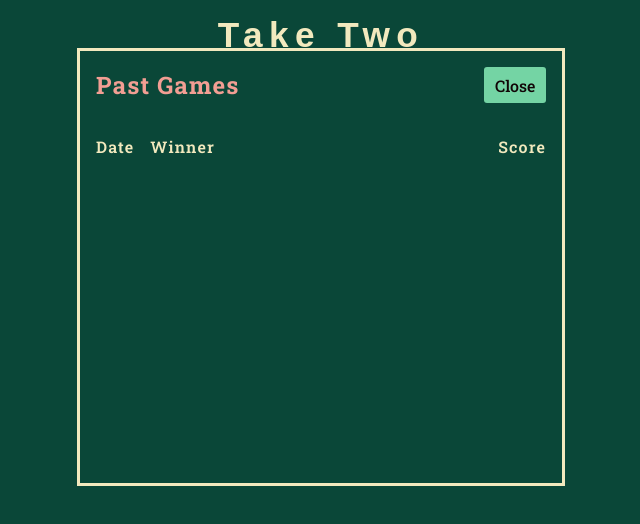
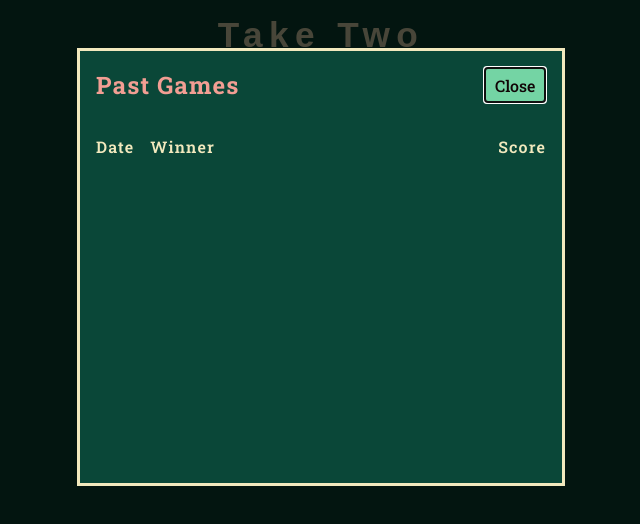
Before and after one commit to tyler-goodwin/take-two-calculator, a React (Vite) app: page / in a window 1280 px wide. Both pictures are taken after a click on the button "History". Shown: the top 524 px of the page, without its empty margins (319-959 px from the left). Built offline with nearby package versions, Linux system fonts and the light colour scheme; a web font is replaced by a local one.

Commit message:
Fix backdrop not showing up

```diff
--- a/src/HistoryModal.css
+++ b/src/HistoryModal.css
@@ -1,6 +1,6 @@
 ::backdrop {
   background-color: #000;
-  opacity: 0.3;
+  opacity: 0.7;
 }
 
 .Modal {
--- a/src/HistoryModal.tsx
+++ b/src/HistoryModal.tsx
@@ -1,4 +1,4 @@
-import { FC, Fragment } from "react";
+import { FC, Fragment, useEffect, useRef } from "react";
 import { createPortal } from "react-dom";
 import { useGameHistory } from "./useGameHistory";
 import "./HistoryModal.css";
@@ -12,11 +12,28 @@ export type Props = {
 };
 
 export const HistoryModal: FC<Props> = (props) => {
+  const dialogRef = useRef<HTMLDialogElement>(null);
+
+  const { open } = props;
+
+  useEffect(() => {
+    if (open) {
+      dialogRef.current?.showModal();
+    }
+  }, [open]);
+
   return createPortal(
-    <dialog open={props.open} className="Modal">
+    <dialog className="Modal" ref={dialogRef}>
       <div className="ModalHeader">
         <h2>Past Games</h2>
-        <button type="button" onClick={props.onClose}>
+        <button
+          type="button"
+          onClick={() => {
+            dialogRef.current?.close();
+            props.onClose();
+          }}
+          autoFocus
+        >
           Close
         </button>
       </div>
```
